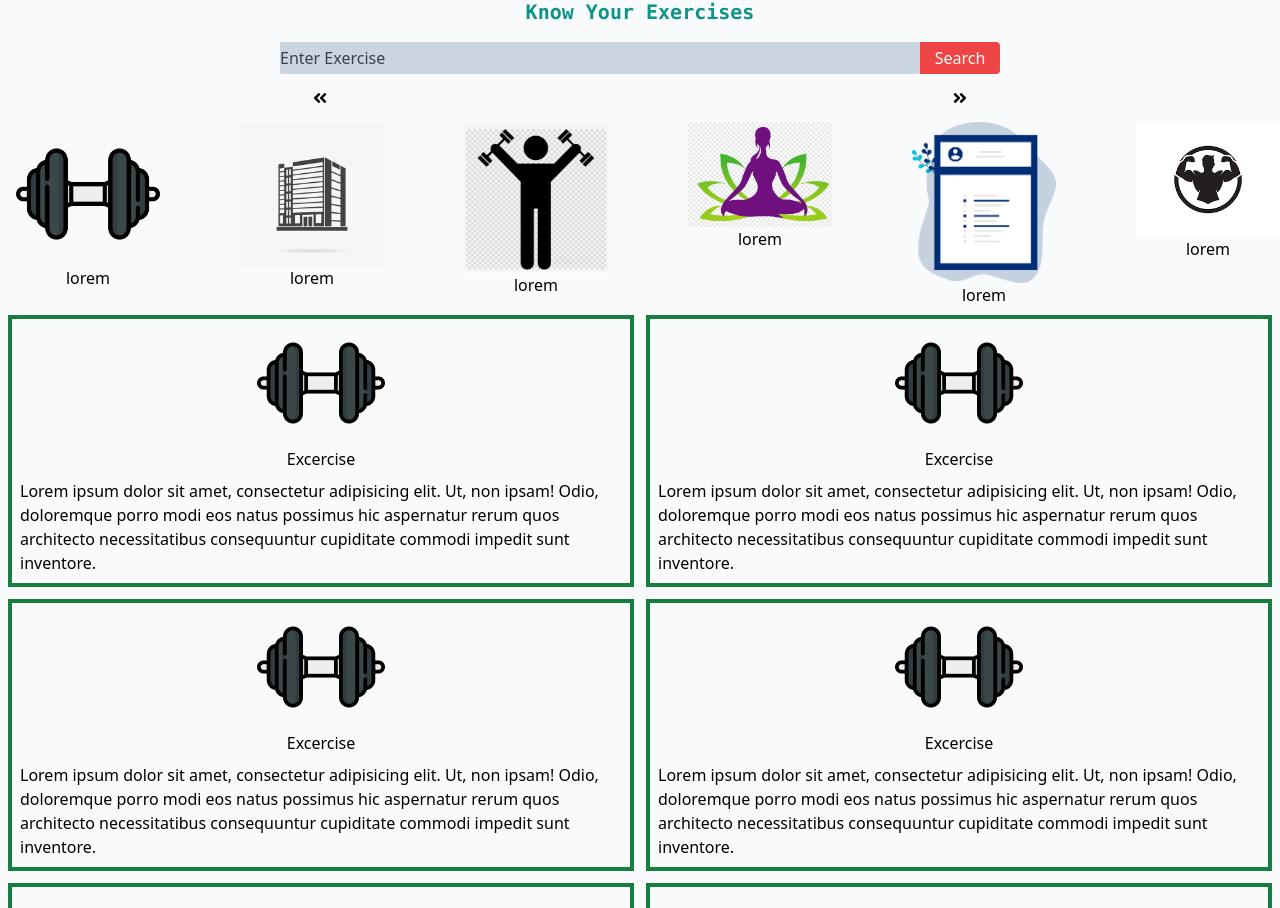
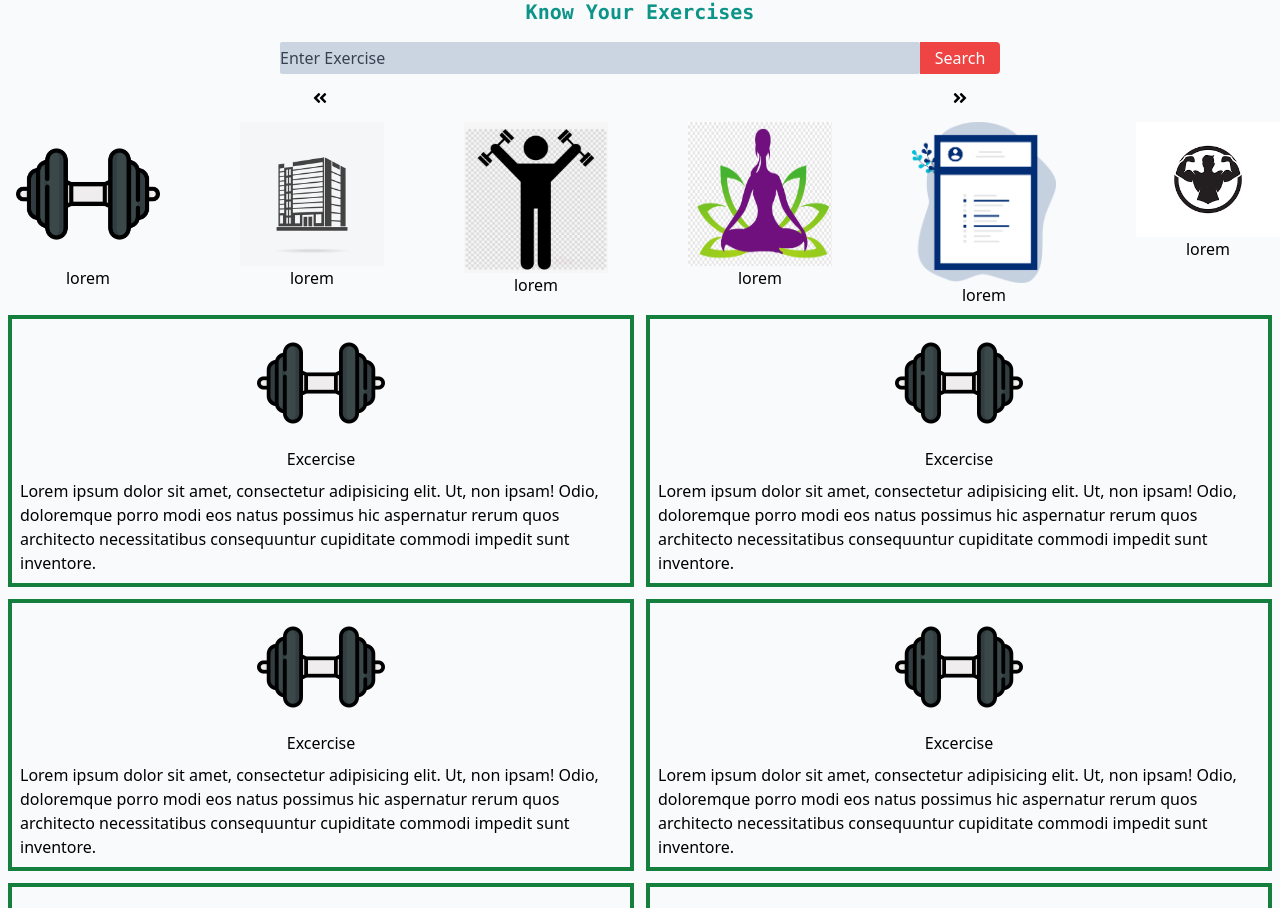
Before and after one commit to krishnaprasad2098/bro_gym, a React (Create React App) app: page / in a window 1280 px wide. Shown: the part 959-1867 px from the top of the page. Built offline with nearby package versions, Linux system fonts and the light colour scheme.

Commit message:
resized the carasoul images

```diff
--- a/src/components/ScrollCard.js
+++ b/src/components/ScrollCard.js
@@ -67,7 +67,7 @@ const ScrollCard = () => {
               <button onClick={()=>setActive("ThirdComponent")}><h1 classsName="">lorem</h1></button>
             </div>
             <div className="text-center">
-              <img src={logo4} alt="" className="max-w-none w-32 lg:w-36"></img>
+              <img src={logo4} alt="" className="max-w-none w-32 lg:w-36 aspect-[2/2]"></img>
               <button onClick={()=>setActive("FourthComponent")}><h1 classsName="">lorem</h1></button>
             </div>
             <div className="text-center">
@@ -91,7 +91,7 @@ const ScrollCard = () => {
               <button><h1 classsName="">lorem</h1></button>
             </div>
             <div className="text-center">
-              <img src={logo4} alt="" className="max-w-none w-32 lg:w-36"></img>
+              <img src={logo4} alt="" className="max-w-none w-32 lg:w- aspect-[2/2]"></img>
               <button><h1 classsName="">lorem</h1></button>
             </div>
       </div>
--- a/src/components/YogaCard.js
+++ b/src/components/YogaCard.js
@@ -4,7 +4,7 @@ const YogaCard = () => {
   return (
     <div className="grid md:grid grid-cols-2 gap-3 m-2" >
         <div className="w-auto lg: border-green-700 w-auto border-4">
-            <img src={exerciseimg} alt="" className="h-32  ml-auto mr-auto"></img>
+            <img src={exerciseimg} alt="" className="h-32  ml-auto mr-auto "></img>
             <h1 className="text-center">Excercise</h1>
             <p className="p-2">Lorem ipsum dolor sit amet, consectetur adipisicing elit. Ut, non ipsam! Odio, doloremque porro modi
             eos natus possimus hic aspernatur rerum quos architecto necessitatibus consequuntur cupiditate commodi impedit
```
